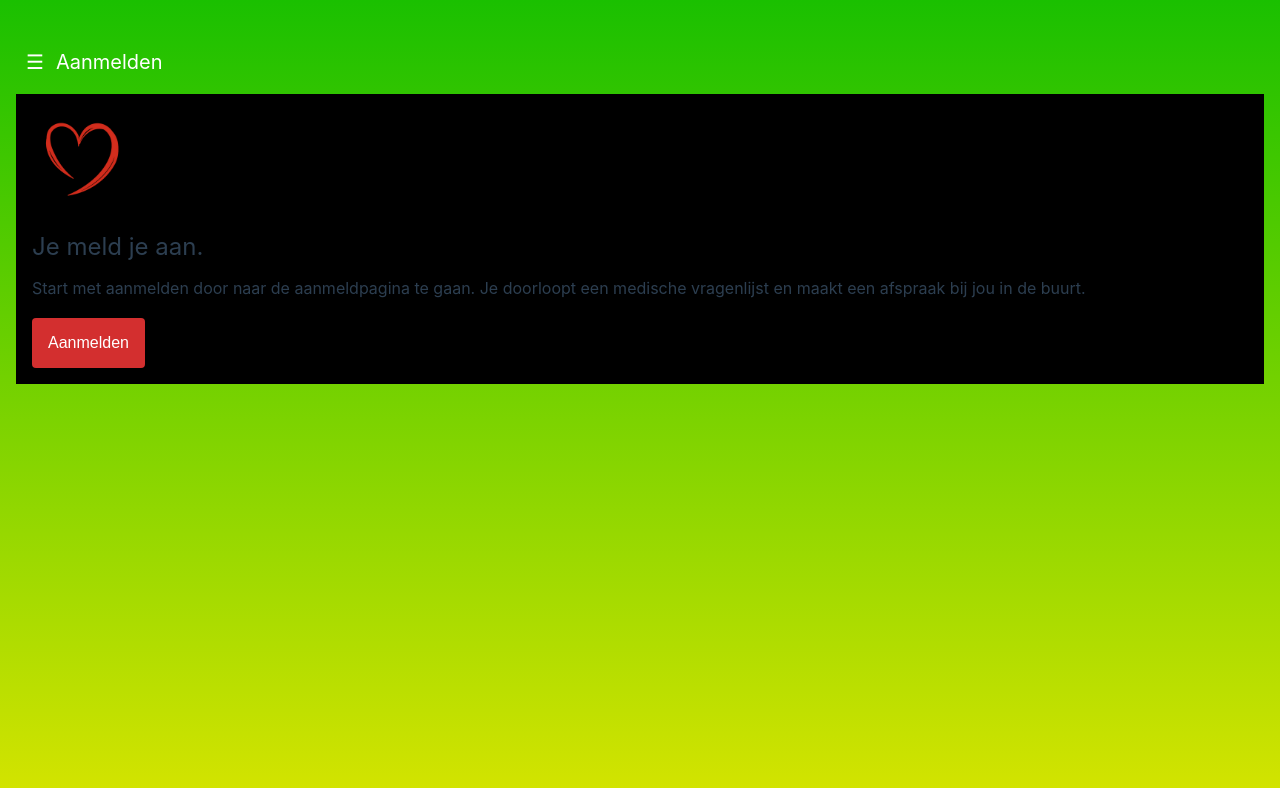
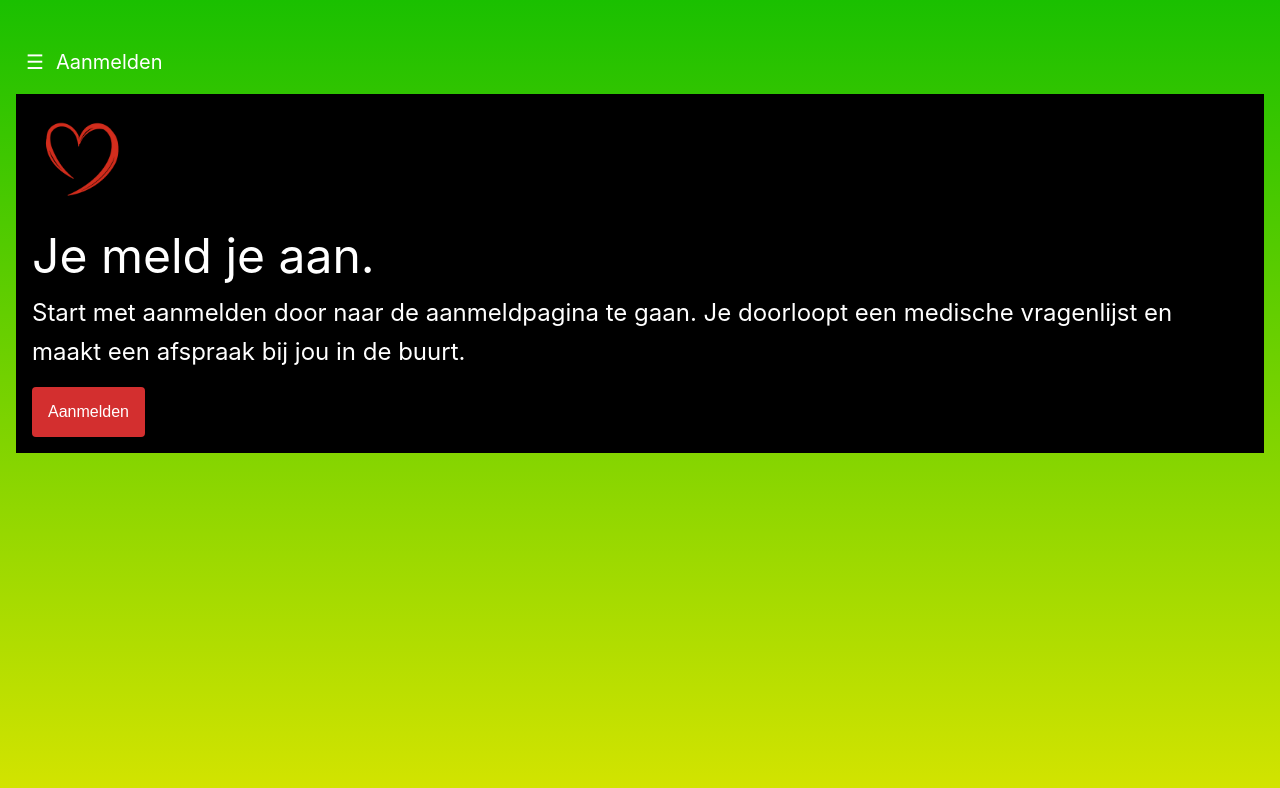
Before and after one commit to robijntje/Sanquin-Landing-Page, a Vue app: page /informatie/hoemeldikmeaan in a window 1280 px wide. Shown: the top 788 px of the page. Built offline with nearby package versions, Linux system fonts and the light colour scheme; a web font is replaced by a local one.

Commit message:
Updated CSS of SignUpView
Made changes to the css of SignUpView.
Font size bigger for both h2 and p.
Margin removed from h2.
Color set to white for both h2 and p.

```diff
--- a/src/views/SignUpView.vue
+++ b/src/views/SignUpView.vue
@@ -72,12 +72,13 @@ h1 {
 }
 
 .step h2 {
-  font-size: 24px;
-  margin: 10px 0;
+  font-size: 48px;
+  color: white;
 }
 
 .step p {
-  font-size: 16px;
+  font-size: 24px;
   margin-bottom: 16px;
+  color: white;
 }
 </style>
```
